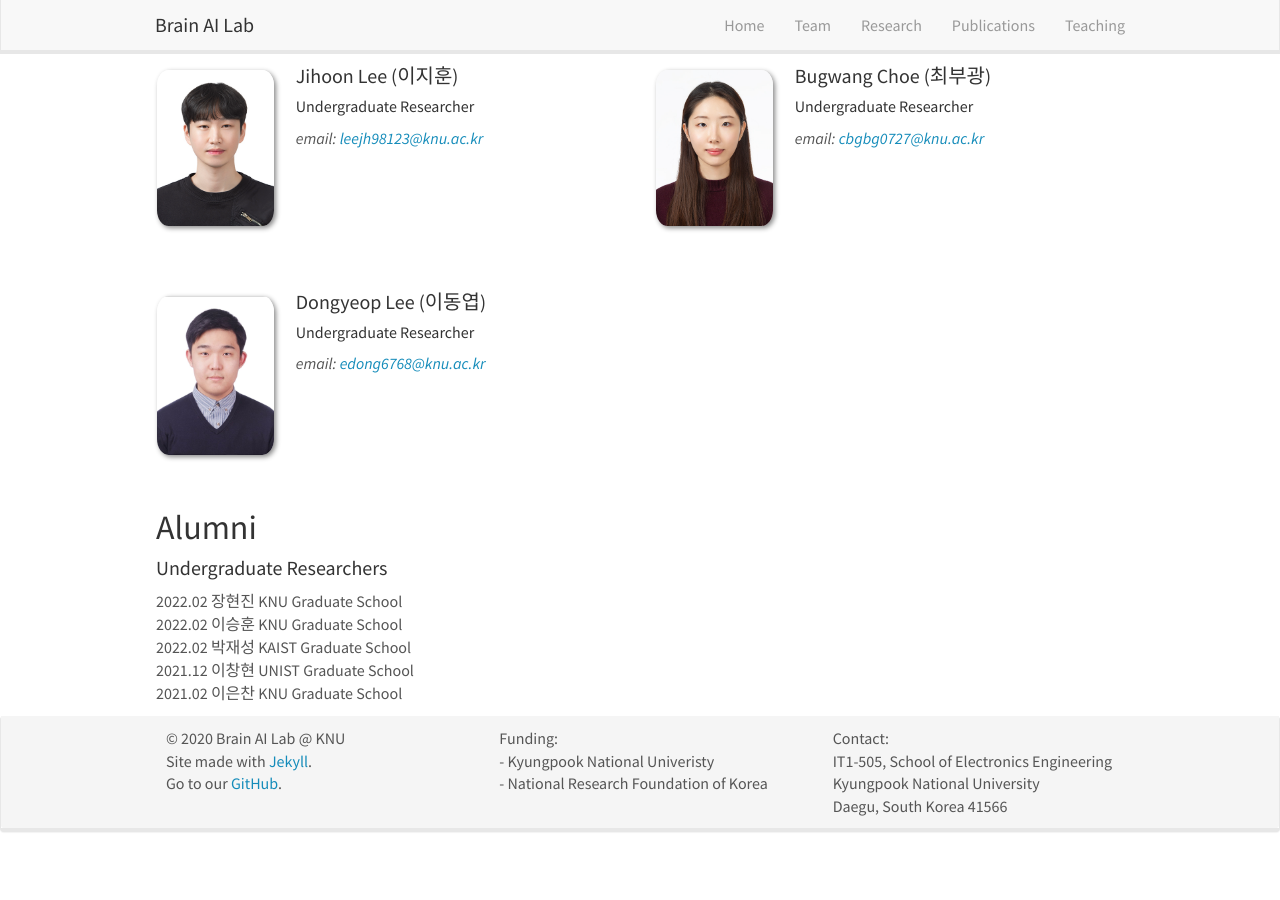
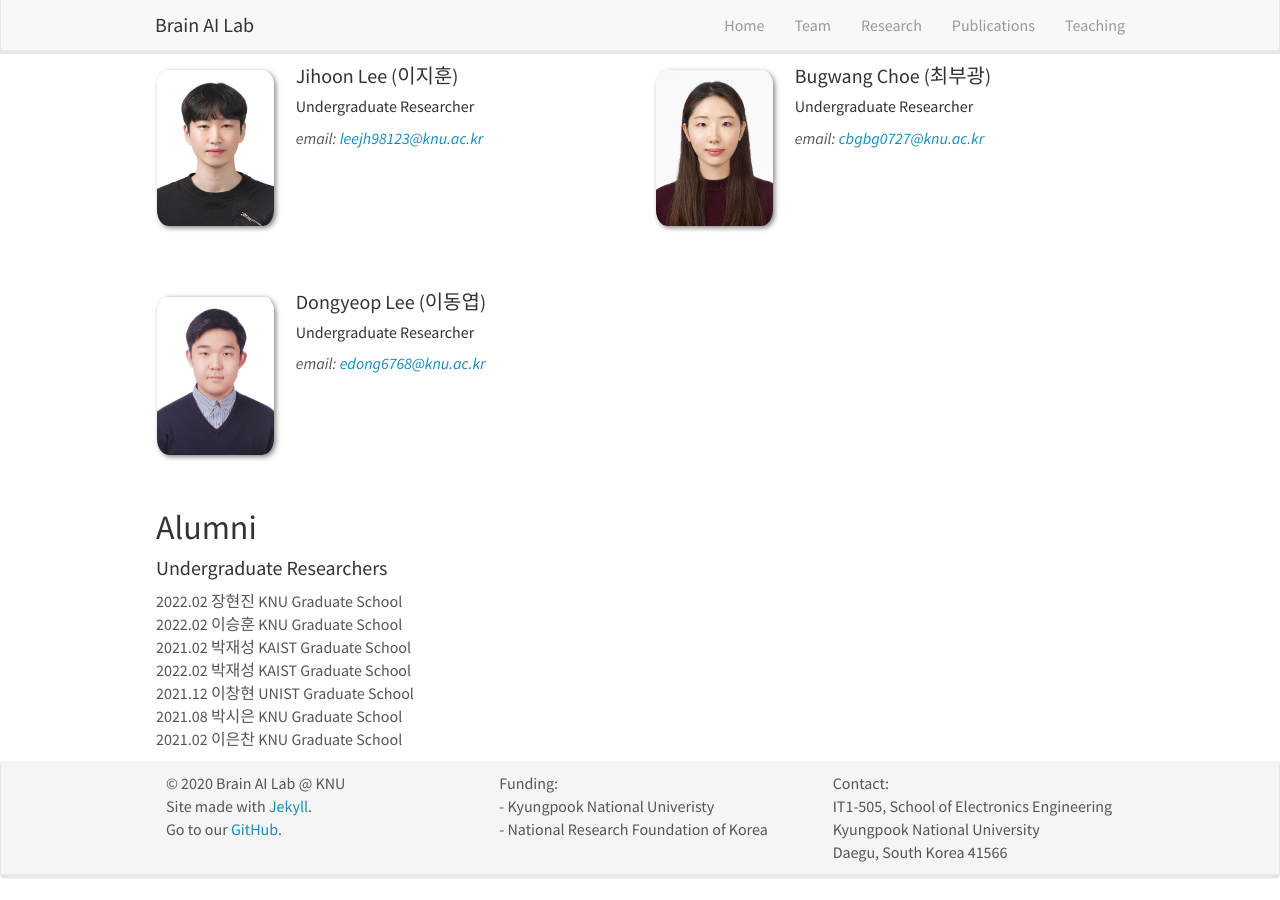
Before and after one commit to KNU-BrainAI/knu-brainai.github.io, a Jekyll site: the page built from _pages/team.md, in a window 1280 px wide and 900 px high, scrolled down 800 px. Built offline with Jekyll 4.4.1, drawn with Linux system fonts in a browser that asks for light colours; nearby versions of some CDN libraries; before the commit the page ends 1654 px from its top, so only the background shows below that.

Commit message:
Update team.md

```diff
--- a/_pages/team.md
+++ b/_pages/team.md
@@ -63,6 +63,8 @@ permalink: /team/
 #### Undergraduate Researchers
 2022.02 장현진 KNU Graduate School<br>
 2022.02 이승훈 KNU Graduate School<br>
+2021.02 박재성 KAIST Graduate School<br>
 2022.02 박재성 KAIST Graduate School<br>
 2021.12 이창현 UNIST Graduate School<br>
+2021.08 박시은 KNU Graduate School<br>
 2021.02 이은찬 KNU Graduate School<br>
```
